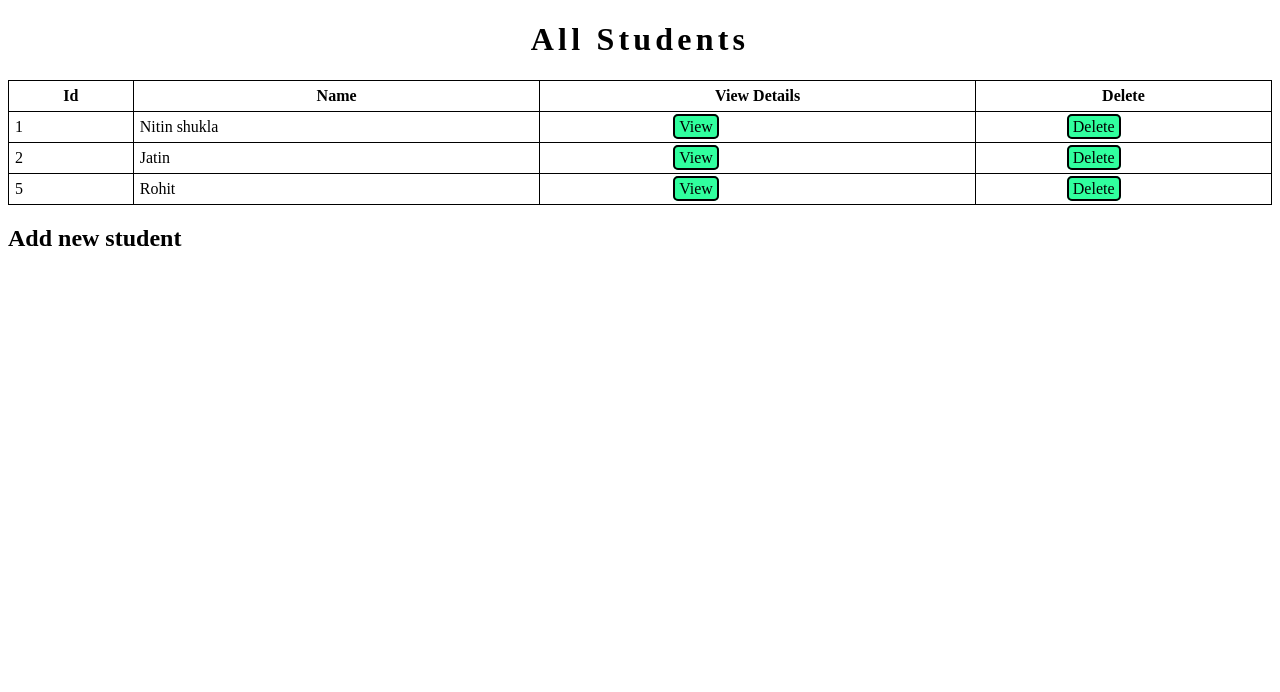
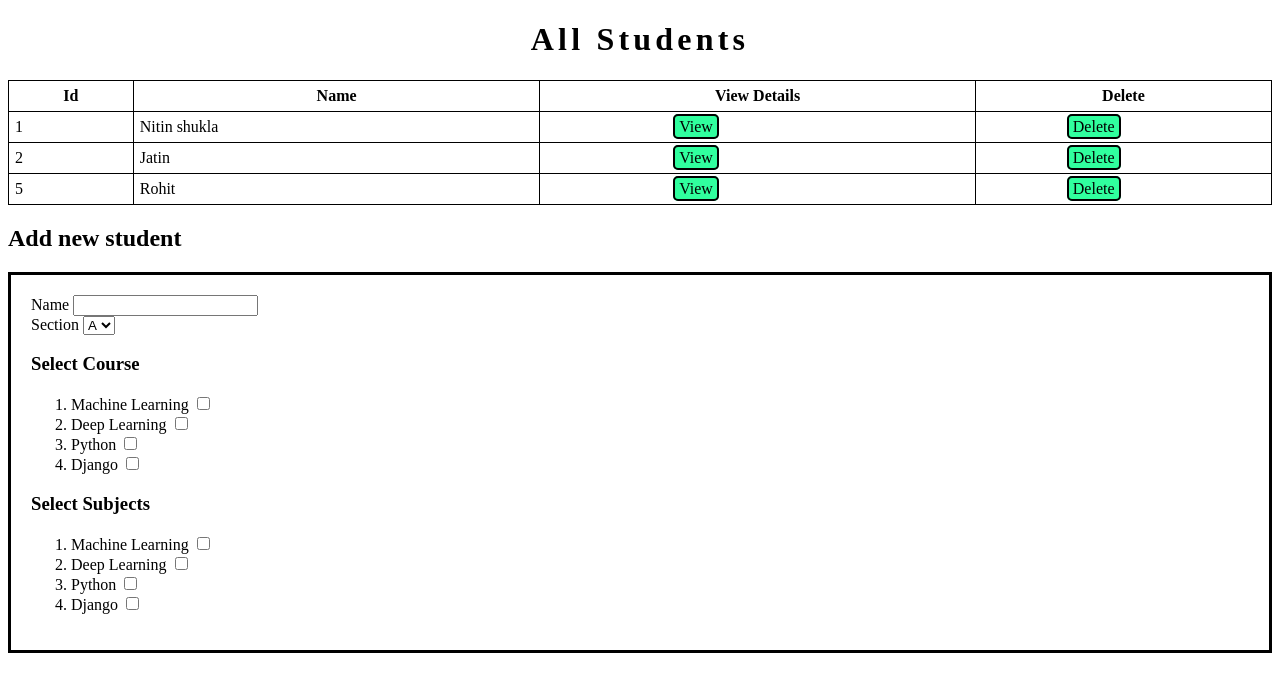
Before and after one commit to rampravesh22/django-practice, a Django app: page / in a window 1280 px wide. Shown: the top 692 px of the page. Run offline with Django 4.2, Linux system fonts and the light colour scheme; data comes from the database, SQL or seed files in the repository.

Commit message:
just commit

```diff
--- a/related_name/core/static/core.css
+++ b/related_name/core/static/core.css
@@ -1,5 +1,10 @@
 h1 {
     animation: heading 4s linear infinite alternate;
+}
+
+.addnewstudent {
+    border: solid black 3px;
+    padding: 20px;
 }
 
 @keyframes heading {
--- a/related_name/core/templates/core/home.html
+++ b/related_name/core/templates/core/home.html
@@ -39,6 +39,65 @@
 
     </table>
     <h2>Add new student</h2>
+    <div class="addnewstudent">
+        <form action="" method="post">
+            <div class="form-input">
+                <label for="name">Name</label>
+                <input type="text" id="name">
+            </div>
+            <div class="form-input">
+                <label for="section">Section</label>
+                <select name="section" id="section">
+                    <option value="A">A</option>
+                    <option value="B">B</option>
+                    <option value="C">C</option>
+                    <option value="D">D</option>
+                </select>
+            </div>
+            <div class="form-input">
+                <h3>Select Course</h3>
+                <ol>
+                    <li>
+                        <label for="course">Machine Learning</label>
+                        <input type="checkbox" name="course" id="course">
+                    </li>
+                    <li>
+                        <label for="name">Deep Learning</label>
+                        <input type="checkbox" name="course" id="course">
+                    </li>
+                    <li>
+                        <label for="name">Python</label>
+                        <input type="checkbox" name="course" id="course">
+                    </li>
+                    <li>
+                        <label for="name">Django</label>
+                        <input type="checkbox" name="course" id="course">
+                    </li>
+                </ol>
+            </div>
+            <div class="form-input">
+                <h3>Select Subjects</h3>
+                <ol>
+                    <li>
+                        <label for="course">Machine Learning</label>
+                        <input type="checkbox" name="course" id="course">
+                    </li>
+                    <li>
+                        <label for="name">Deep Learning</label>
+                        <input type="checkbox" name="course" id="course">
+                    </li>
+                    <li>
+                        <label for="name">Python</label>
+                        <input type="checkbox" name="course" id="course">
+                    </li>
+                    <li>
+                        <label for="name">Django</label>
+                        <input type="checkbox" name="course" id="course">
+                    </li>
+                </ol>
+            </div>
+        </form>
+    </div>
     {% if student %}
     <h2>Details of : {{student.student_name}}</h2>
     <hr>
```
